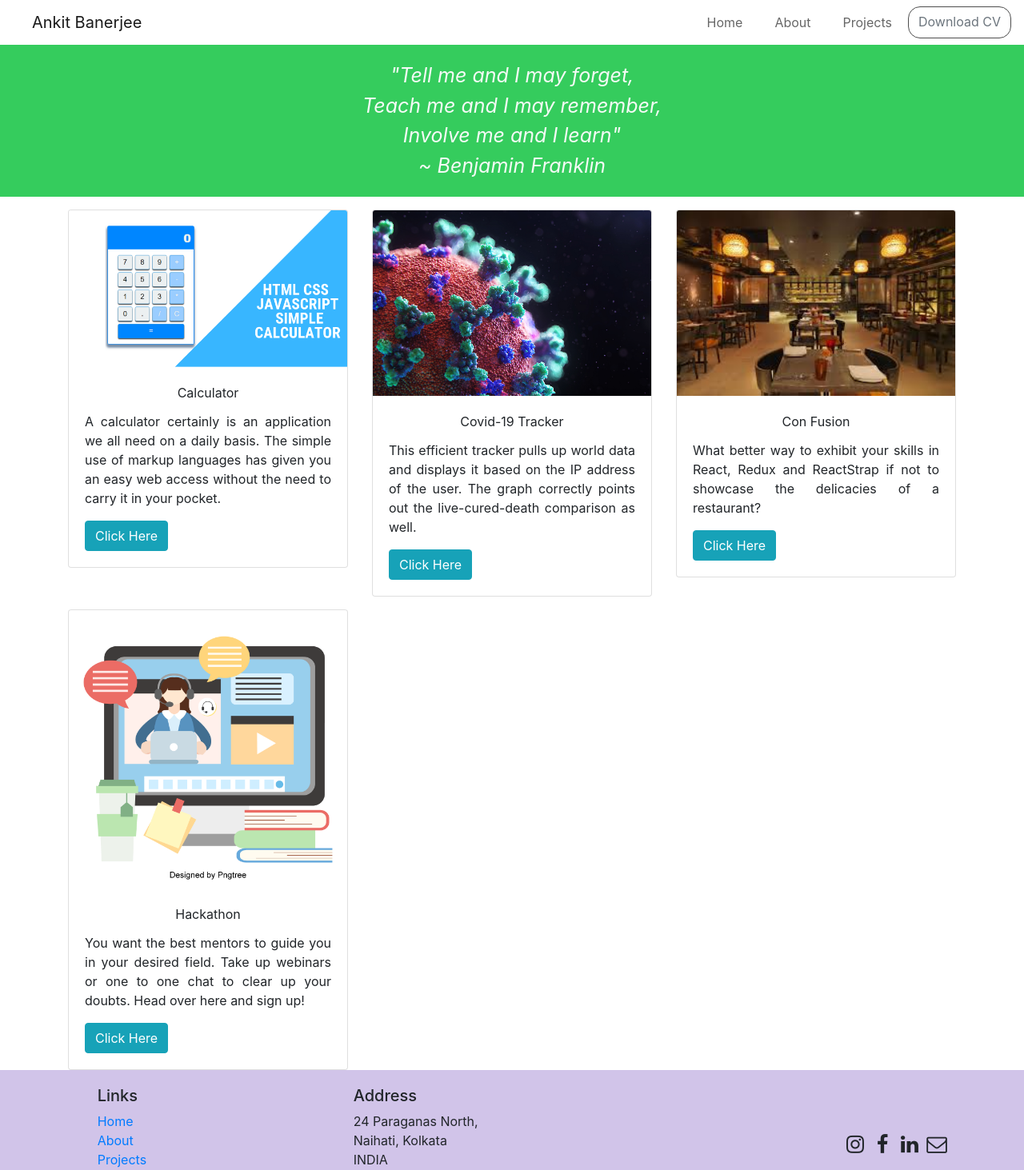
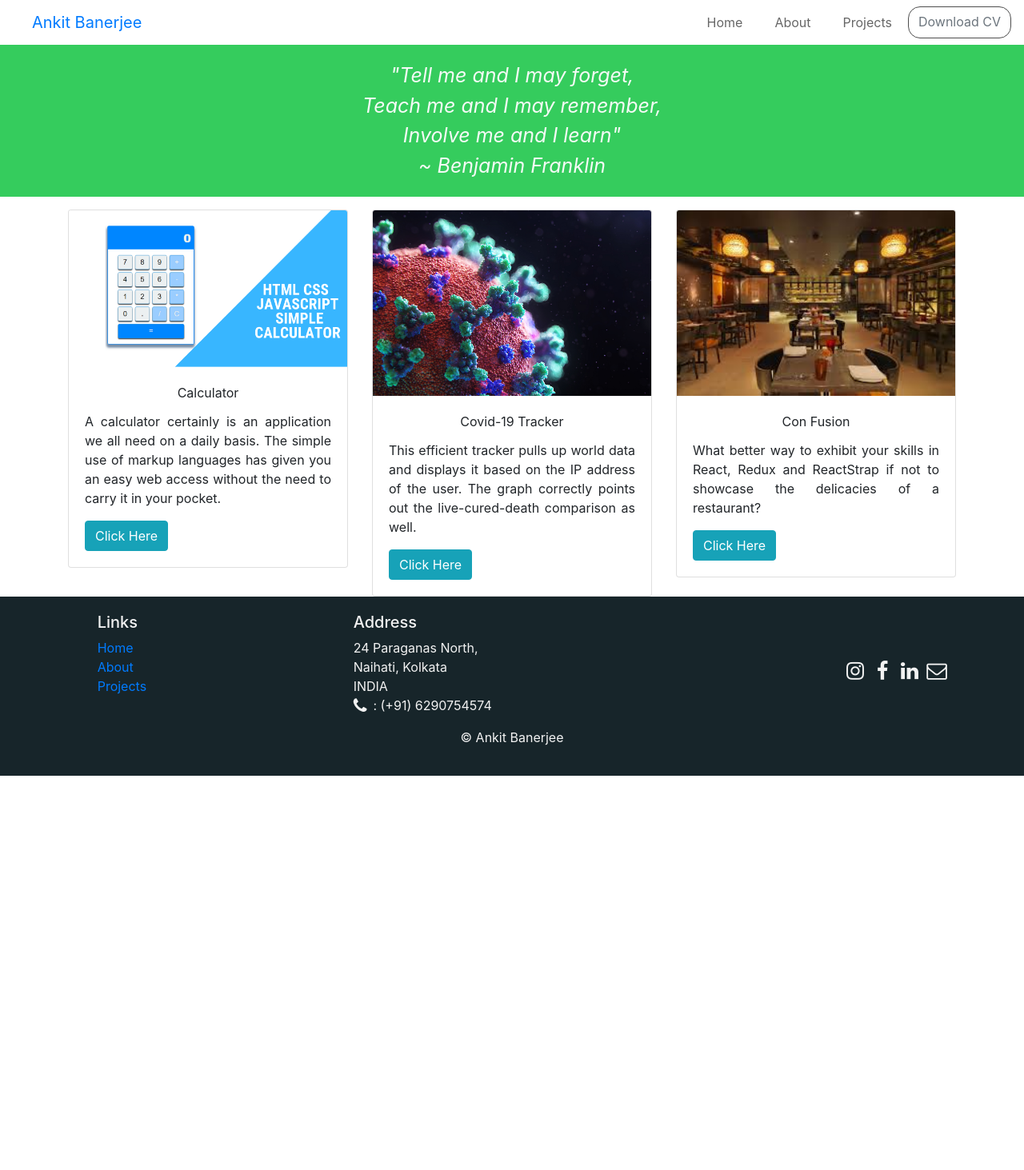
Before and after one commit to Ankit290801/Ankit290801.github.io, a React (Create React App) app: page /projects in a window 1280 px wide. Shown: the top 1463 px of the page at 80% size. After the commit the page ends 970 px from the top, so only its background shows below. Built offline with nearby package versions, Linux system fonts and the light colour scheme.

Commit message:
Added array object for displaying projects, changing modularity of the project

```diff
--- a/src/App.css
+++ b/src/App.css
@@ -1,72 +1,3 @@
-.navbar-light {
-  background: none;
-}
-
-.home
-{
-  background-image: url('./img/ldbg.jpg');
-  position: fixed;
-  background-size: cover;
-  overflow-y: visible;
-  min-width: 100%;
-  min-height: 100vh;
-}
-
-.profilepic{
-  border-radius: 50%;
-  height: 150px;
-  width: 150px;
-  margin-top: 50px;
-  margin-bottom: 20px;
-}
-.typingeffect{
-  font-size: 30px;
-  color: #f2f2f2;
-}
-.quote{
-  background-color: #35cc5d;
-  color: #f5faf6;
-  padding: 20px 10px;
-  text-align: center;
-  font-size: 25px;
-}
-
-.bg{
-  background-color: #35cc5d;
-  border-radius: 10px;
-  /* box-shadow: 0 10px 20px rgba(0,0,0,0.19), 0 6px 6px rgba(0,0,0,0.23); */
-  margin-bottom: 25px;
-}
-
-.about{
-  color: #151515;
-  font-weight: bold;
-  font-size: 30px;
-}
-
-.vector{
-  height: 150px;
-  align-items: center;
-}
-
-.details1{
-  font-size: 25px;
-}
-
-.skills{
-  background-color: #8B4513;
-  border-radius: 10px;
-  margin: 10px auto 15px auto;
-  padding-bottom: 15px;
-  box-shadow: 0 10px 20px rgba(0,0,0,0.19), 0 6px 6px rgba(0,0,0,0.23);
-}
-.language{
-  border-right: 1px solid whitesmoke;
-}
-.academics{
-  background-color: #EFEBD8;
-}
-
 .icon{
   margin: 15px;
   padding-top: 5px;
@@ -83,9 +14,19 @@
 }
 
 .footer{
-  background-color: #D1C4E9;
+  background-color: #17252A;
+  color: #f2f2f2;
   margin:0px auto;
   padding: 20px 0px 20px 0px;
+}
+
+.footer .fa{
+  color: #f2f2f2;
+}
+
+.footer ul li{
+  color: #f2f2f2;
+  text-decoration: none;
 }
 
 .link{
--- /dev/null
+++ b/src/components/About/About.css
@@ -0,0 +1,34 @@
+  .bg{
+    background-color: #3AAFA9;
+    border-radius: 10px;
+    margin-bottom: 25px;
+  }
+
+  .about{
+    color: #151515;
+    font-weight: bold;
+    font-size: 30px;
+  }
+
+  .vector{
+    height: 150px;
+    align-items: center;
+  }
+
+  .details1{
+    font-size: 25px;
+  }
+
+  .skills{
+    background-color: #2B7A78;
+    border-radius: 10px;
+    margin: 10px auto 15px auto;
+    padding-bottom: 15px;
+    box-shadow: 0 10px 20px rgba(0,0,0,0.19), 0 6px 6px rgba(0,0,0,0.23);
+  }
+  .language{
+    border-right: 1px solid whitesmoke;
+  }
+  .academics{
+    background-color: #EFEBD8;
+  }
--- a/src/components/FooterComponent.js
+++ b/src/components/FooterComponent.js
@@ -19,7 +19,7 @@ function Footer(props){
 		              24 Paraganas North,<br />
 		              Naihati, Kolkata<br />
 		              INDIA<br />
-		              <i className="fa fa-phone fa-lg"></i>: (+91) 6290754574<br />
+		              <i className="fa fa-phone fa-lg mr-2"></i>: (+91) 6290754574<br />
                     </address>
                 </div>
                 <div className="col-12 col-md-3 align-self-center">
--- a/src/components/HeaderComponent.js
+++ b/src/components/HeaderComponent.js
@@ -28,7 +28,7 @@ class Header extends Component{
     render(){
         return(
             <>
-              <Navbar light expand="md" >
+              <Navbar expand="md" className="home-header" >
                   <NavbarToggler onClick={this.toggleNav} />
                   <NavbarBrand  href="/" className="pl-4 pr-3">Ankit Banerjee</NavbarBrand>
                   <Collapse isOpen={this.state.isNavOpen} navbar>
--- /dev/null
+++ b/src/components/Home/Home.css
@@ -0,0 +1,21 @@
+.home
+{
+  background-image: url('../../img/ldbg.jpg');
+  position: fixed;
+  background-size: cover;
+  overflow-y: visible;
+  min-width: 100%;
+  min-height: 100vh;
+}
+
+.profilepic{
+  border-radius: 50%;
+  height: 150px;
+  width: 150px;
+  margin-top: 50px;
+  margin-bottom: 20px;
+}
+.typingeffect{
+  font-size: 30px;
+  color: #f2f2f2;
+}
--- a/src/components/HomeComponent.js
+++ b/src/components/Home/HomeComponent.js
@@ -1,7 +1,8 @@
 import React, {Component} from 'react';
+import './Home.css'
 import ReactTypingEffect from 'react-typing-effect';
-import pic from '../img/profilepic.jpeg';
-import Social from './SocialComponent';
+import pic from '../../img/profilepic.jpeg';
+import Social from '../SocialComponent';
 class Home extends Component{
     render(){
         return(
--- a/src/components/MainComponent.js
+++ b/src/components/MainComponent.js
@@ -1,9 +1,9 @@
 import React, {Component} from 'react';
 import {BrowserRouter, Route, Switch} from 'react-router-dom';
 import Header from './HeaderComponent';
-import Home from './HomeComponent';
-import Projects from './ProjectsComponent';
-import About from './AboutComponent';
+import Home from './Home/HomeComponent';
+import Projects from './Projects/ProjectsComponent';
+import About from './About/AboutComponent';
 class Main extends Component{
     render(){
         return(
--- /dev/null
+++ b/src/components/Projects/Projects.css
@@ -0,0 +1,7 @@
+.quote{
+    background-color: #35cc5d;
+    color: #f5faf6;
+    padding: 20px 10px;
+    text-align: center;
+    font-size: 25px;
+  }
--- /dev/null
+++ b/src/components/Projects/ProjectsComponent.js
@@ -0,0 +1,66 @@
+import React from 'react';
+import './Projects.css'
+import {Button, Card, CardBody, CardImg, CardText, CardTitle} from 'reactstrap';
+import Footer from '../FooterComponent';
+import Calculator from '../../img/calculator.png'
+import Covid from '../../img/covid.jpg'
+import Res from '../../img/restaurant.jpg'
+
+const works = [
+    {
+        id: 0,
+        title: 'Calculator',
+        description: 'A calculator certainly is an application we all need on a daily basis. The simple use of markup languages has given you an easy web access without the need to carry it in your pocket.',
+        link: 'https://ankit290801.github.io/calculator.github.io/',
+        img: Calculator,
+    },
+    {
+        id: 1,
+        title: 'Covid-19 Tracker',
+        description: 'This efficient tracker pulls up world data and displays it based on the IP address of the user. The graph correctly points out the live-cured-death comparison as well.',
+        link: 'https://github.com/Ankit290801/covid-tracker',
+        img: Covid,
+    },
+    {
+        id: 2,
+        title: 'Con Fusion',
+        description: 'What better way to exhibit your skills in React, Redux and ReactStrap if not to showcase the delicacies of a restaurant?',
+        link: '#',
+        img: Res,
+    },
+]
+
+const DisplayProjects = () => {
+    return(
+        <div className="row">
+        {works
+        .map((work,id) => (
+            <div className="col-12 col-md-4">
+                <Card>
+                    <CardImg top width="100%" src={work.img} alt={work.title} />
+                    <CardBody>
+                        <CardTitle className="text-center">{work.title}</CardTitle>
+                        <CardText className="text-justify">{work.description}</CardText>
+                        <Button color="info" className="float-center"><a href={work.link} className="text-white">Click Here</a></Button>
+                    </CardBody>
+                </Card>
+            </div>
+        ))}
+        </div>
+    )
+}
+
+function Projects(props){
+    return(
+        <div>
+                <p className="quote"><em>"Tell me and I may forget,<br/> Teach me and I may remember,<br/> Involve me and I learn"<br/> ~ Benjamin Franklin</em></p>
+                <div className="container">
+                    <DisplayProjects />
+                </div>
+                <Footer />
+            </div>
+    )
+}
+
+
+export default Projects;
--- a/src/components/ProjectsComponent.js
+++ /dev/null
@@ -1,65 +0,0 @@
-import React, {Component} from 'react';
-import {Button, Card, CardBody, CardImg, CardText, CardTitle} from 'reactstrap';
-import Footer from './FooterComponent';
-import Calculator from '../img/calculator.png'
-import Covid from '../img/covid.jpg'
-import Hack from '../img/hackathon.png'
-import Res from '../img/restaurant.jpg'
-class Projects extends Component{
-    render(){
-        return(
-            <div>
-                <p className="quote"><em>"Tell me and I may forget,<br/> Teach me and I may remember,<br/> Involve me and I learn"<br/> ~ Benjamin Franklin</em></p>
-                <div className="container">
-                    <div className="row">
-                        <div className="col-12 col-md-4">
-                            <Card>
-                                <CardImg top width="100%" src={Calculator} alt="Calculator" />
-                                <CardBody>
-                                    <CardTitle className="text-center">Calculator</CardTitle>
-                                    <CardText className="text-justify">A calculator certainly is an application we all need on a daily basis. The simple use of markup languages has given you an easy web access without the need to carry it in your pocket.</CardText>
-                                    <Button color="info" className="float-center"><a href="https://ankit290801.github.io/calculator.github.io/" className="text-white">Click Here</a></Button>
-                                </CardBody>
-                            </Card>
-                        </div>
-                        <div className="col-12 col-md-4">
-                            <Card>
-                                    <CardImg top width="100%" src={Covid} alt="Covid Tracker" />
-                                    <CardBody>
-                                        <CardTitle className="text-center">Covid-19 Tracker</CardTitle>
-                                        <CardText className="text-justify">This efficient tracker pulls up world data and displays it based on the IP address of the user. The graph correctly points out the live-cured-death comparison as well.</CardText>
-                                        <Button color="info" className="float-center"><a href="https://github.com/Ankit290801/covid-tracker" className="text-white" target="_blank" rel="noreferrer">Click Here</a></Button>
-                                    </CardBody>
-                            </Card>
-                        </div>
-                        <div className="col-12 col-md-4">
-                            <Card>
-                                <CardImg top width="100%" src={Res} alt="Resturante Con Fusion" />
-                                    <CardBody>
-                                        <CardTitle className="text-center">Con Fusion</CardTitle>
-                                        <CardText className="text-justify">What better way to exhibit your skills in React, Redux and ReactStrap if not to showcase the delicacies of a restaurant?</CardText>
-                                        <Button color="info" className="float-center"><a href="https://github.com/Ankit290801?tab=repositories" className="text-white">Click Here</a></Button>
-                                    </CardBody>
-                            </Card>
-                        </div>
-                    </div>
-                    <div className="row mt-3">
-                        <div className="col-12 col-md-4">
-                            <Card>
-                                <CardImg top width="100%" src={Hack} alt="Hackathon" />
-                                <CardBody>
-                                            <CardTitle className="text-center">Hackathon</CardTitle>
-                                            <CardText className="text-justify">You want the best mentors to guide you in your desired field. Take up webinars or one to one chat to clear up your doubts. Head over here and sign up! </CardText>
-                                            <Button color="info" className="float-center"><a href="https://github.com/Ankit290801?tab=repositories" className="text-white">Click Here</a></Button>
-                                </CardBody>
-                            </Card>
-                        </div>
-                    </div>
-                </div>
-                <Footer />
-            </div>
-        )
-    }
-}
-
-export default Projects;
```
Also changed, not shown: src/components/About/AboutComponent.js (renamed from src/components/AboutComponent.js, +5 -3 lines), 1 other file (tests, documents, lock files or other folders).
